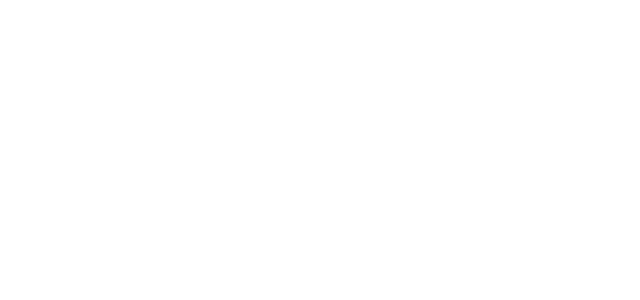
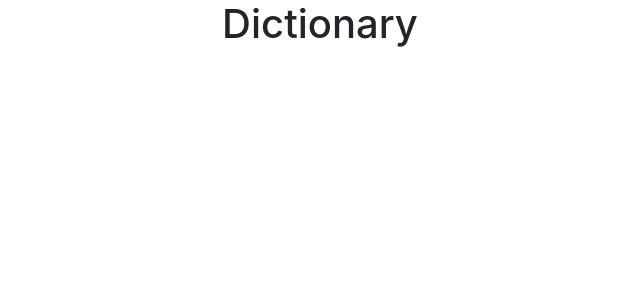
Before and after one commit to Katalia91/dictionary-react-project, a React (Create React App) app: page / in a window 1280 px wide. Shown: the top 300 px of the page, without its empty margins (320-960 px from the left). Built offline with nearby package versions, Linux system fonts and the light colour scheme.

Commit message:
Added the heading

```diff
--- a/src/App.css
+++ b/src/App.css
@@ -0,0 +1,3 @@
+.App h1 {
+  text-align: center;
+}
--- a/src/App.js
+++ b/src/App.js
@@ -1,5 +1,9 @@
 import "./App.css";
 
 export default function App() {
-  return <div className="App"></div>;
+  return (
+    <div className="App">
+      <h1>Dictionary</h1>
+    </div>
+  );
 }
```
